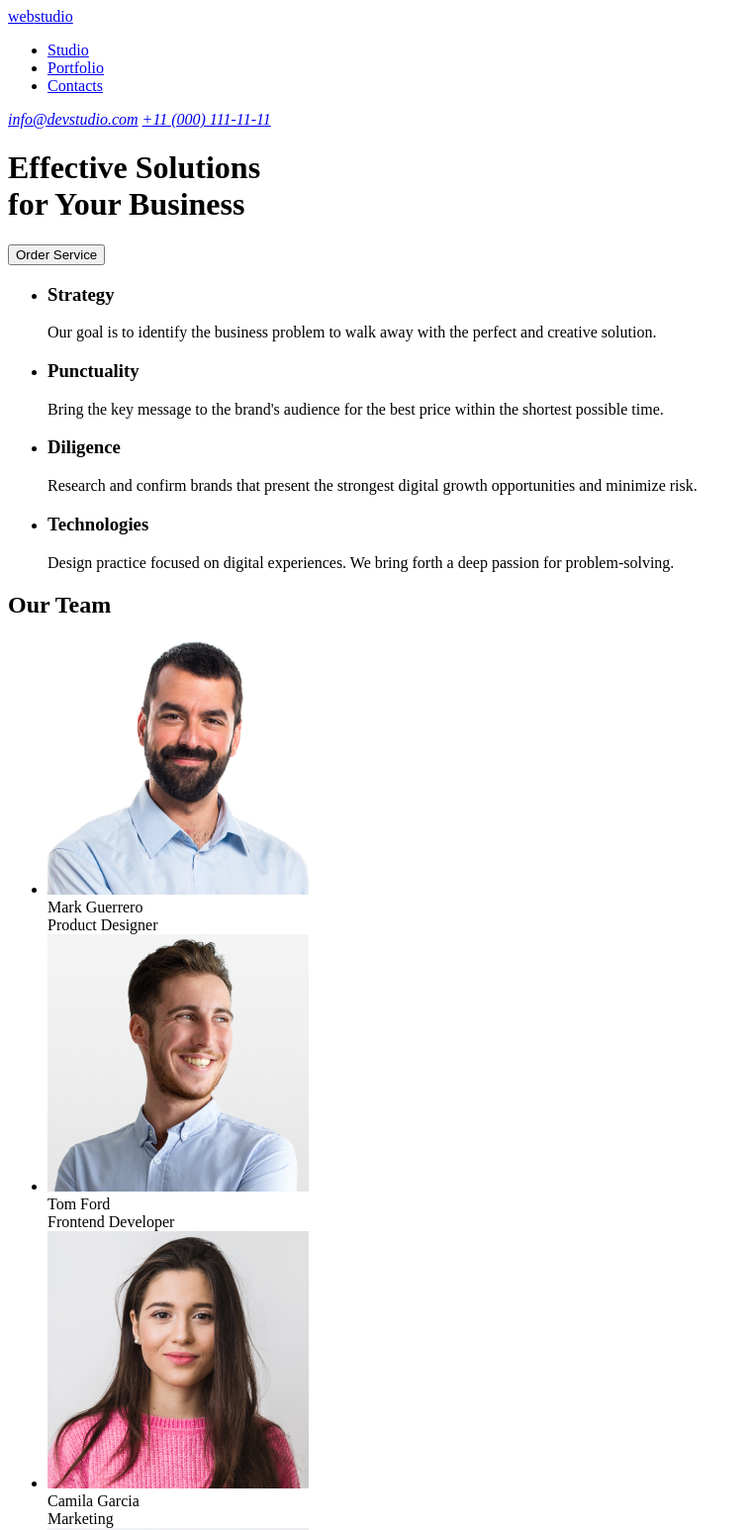
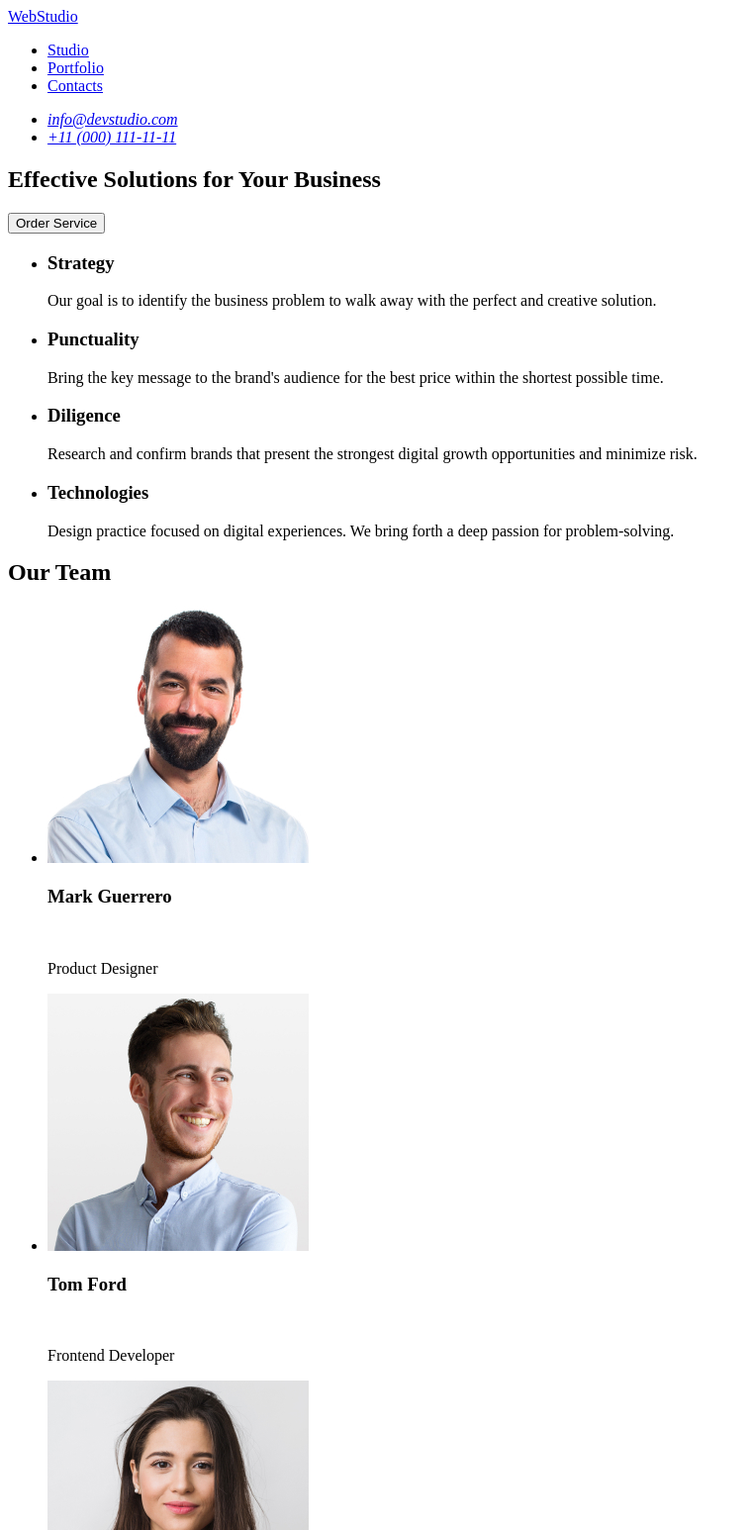
Before and after one commit to Carter1201/goit-markup-hw-01, a plain HTML site: page index.html in a window 1280 px wide. Shown: the top 1546 px of the page at 99% size, without its empty margins (0-759 px from the left). Drawn offline with Linux system fonts and the light colour scheme.

Commit message:
Correction-3
Corrected as per auto-check requirements

```diff
--- a/index.html
+++ b/index.html
@@ -7,9 +7,8 @@
   </head>
   <body>
     <header>
-      <a href="/"><span>web</span><span>studio</span></a>
-
       <nav>
+        <a href="./index.html">WebStudio</a>
         <ul>
           <li><a href="/">Studio</a></li>
           <li><a href="/">Portfolio</a></li>
@@ -18,20 +17,19 @@
       </nav>
 
       <address>
-        <a href="mailto:info@devstudio.com">info@devstudio.com</a>
-        <a href="tel:+110001111111">+11 (000) 111-11-11</a>
+        <ul>
+          <li><a href="mailto:info@devstudio.com">info@devstudio.com</a></li>
+          <li><a href="tel:+110001111111">+11 (000) 111-11-11</a></li>
+        </ul>
       </address>
     </header>
 
-    <div>
-      <h1>
-        Effective Solutions <br />
-        for Your Business
-      </h1>
-      <button type="button">Order Service</button>
-    </div>
+    <main>
+      <section>
+        <h1>Effective Solutions for Your Business</h1>
+        <button type="button">Order Service</button>
+      </section>
 
-    <main>
       <section class="features">
         <ul>
           <li>
@@ -75,8 +73,9 @@
               width="264"
               alt="Photo-Mark Guerrero"
             /><br />
-            <span>Mark Guerrero</span><br />
-            <span>Product Designer</span>
+            <h3>Mark Guerrero</h3>
+            <br />
+            <p>Product Designer</p>
           </li>
           <li>
             <img
@@ -84,8 +83,9 @@
               width="264"
               alt="Photo-Tom Ford"
             /><br />
-            <span>Tom Ford</span><br />
-            <span>Frontend Developer</span>
+            <h3>Tom Ford</h3>
+            <br />
+            <p>Frontend Developer</p>
           </li>
           <li>
             <img
@@ -93,8 +93,9 @@
               width="264"
               alt="Photo-Camila Garcia"
             /><br />
-            <span>Camila Garcia</span><br />
-            <span>Marketing</span>
+            <h3>Camila Garcia</h3>
+            <br />
+            <p>Marketing</p>
           </li>
           <li>
             <img
@@ -102,15 +103,16 @@
               width="264"
               alt="Photo-Daniel Wilson"
             /><br />
-            <span>Daniel Wilson</span><br />
-            <span>UI Designer</span>
+            <h3>Daniel Wilson</h3>
+            <br />
+            <p>UI Designer</p>
           </li>
         </ul>
       </section>
     </main>
 
     <footer>
-      <a href="/"><span>web</span><span>studio</span></a>
+      <a href="./index.html">WebStudio</a>
       <p>
         Increase the flow of customers and sales for your business with digital
         marketing & growth solutions.
```
